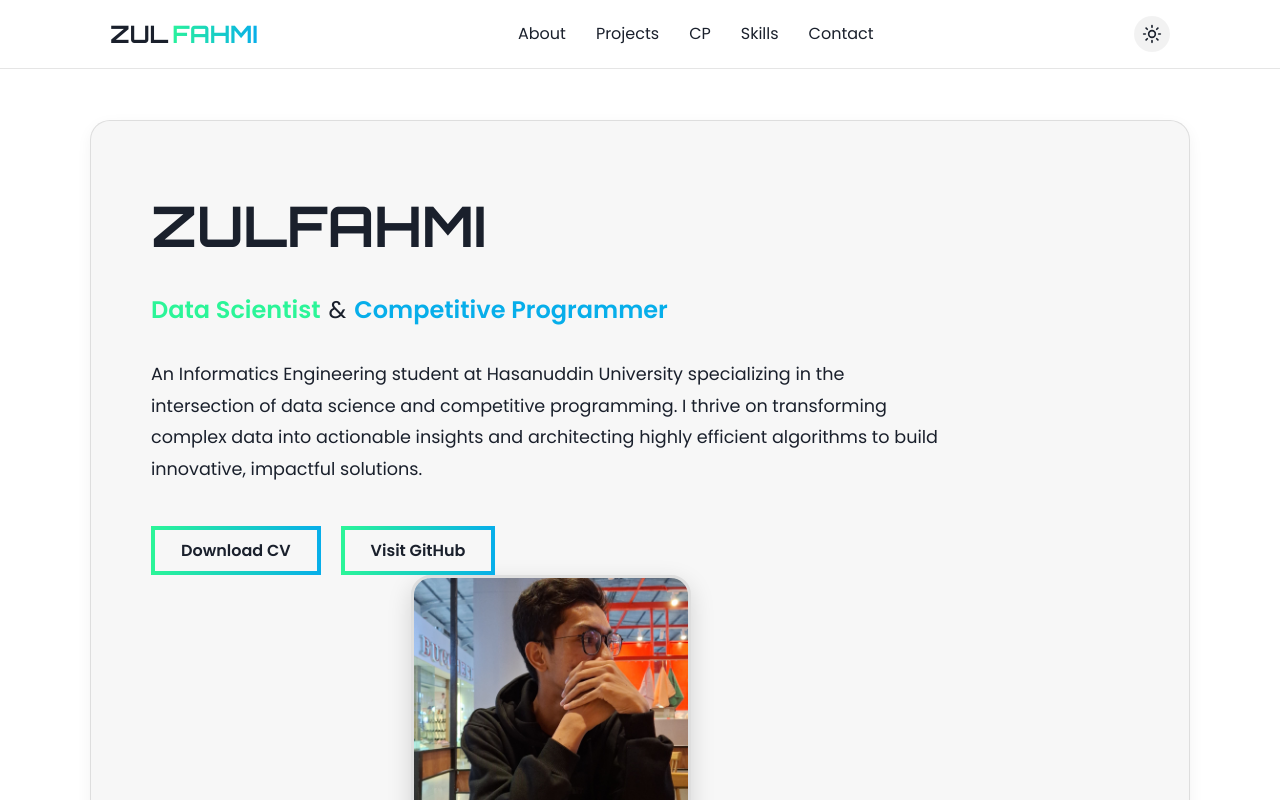
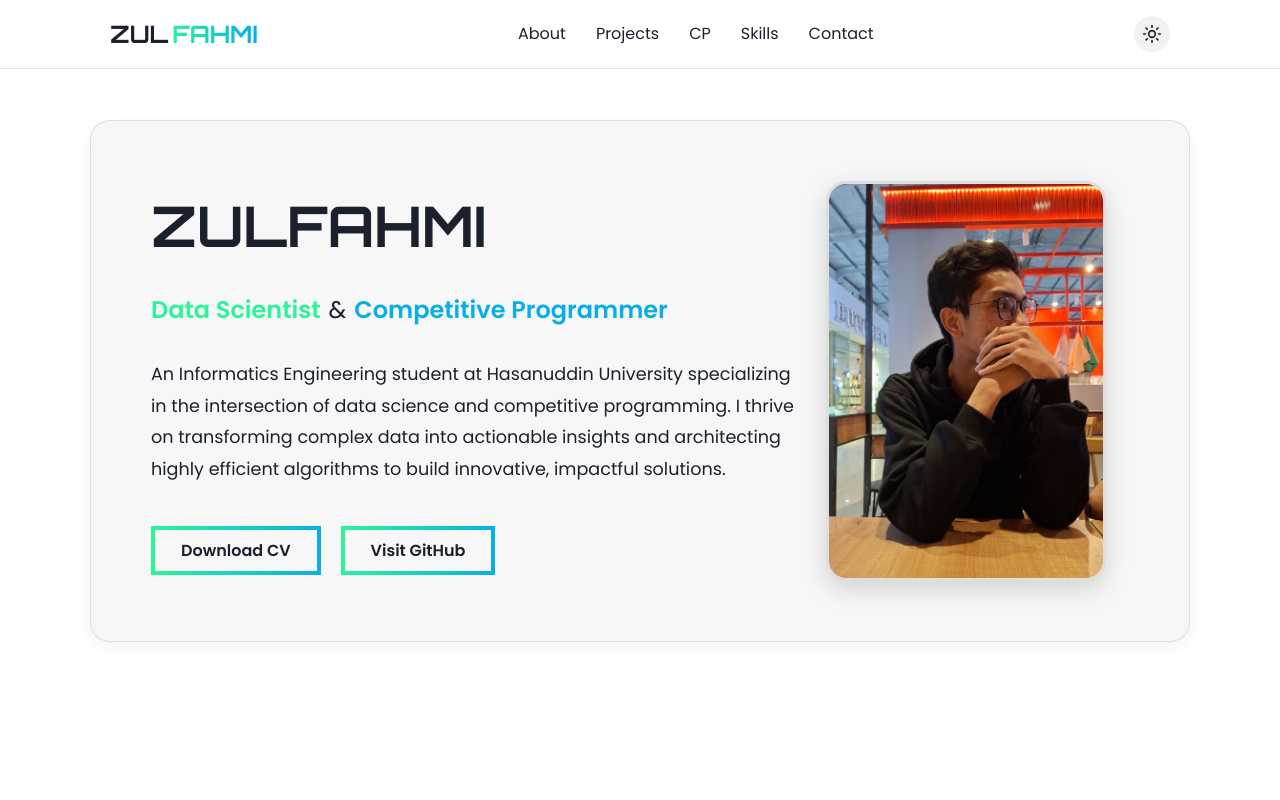
Before and after one commit to ZulfahmiCP/Portofolio-Website, a React (Create React App) app: page / in a window 1280 px wide. Shown: the top 800 px of the page. Built offline with nearby package versions, Linux system fonts and the light colour scheme.

Commit message:
Add Projects Links

```diff
--- a/src/components/About/About.jsx
+++ b/src/components/About/About.jsx
@@ -12,7 +12,7 @@ const About = () => {
     <section id="about">
       <div className="about-wrapper">
         <div className="about-container">
-          <div className="about-content">
+          <div className="about-text-content">
             <h1 className="about-title">ZULFAHMI</h1>
             <p className="about-subtitle">
               <span className="primary-text">Data Scientist</span>
@@ -39,10 +39,14 @@ const About = () => {
                 Visit GitHub
               </a>
             </div>
+          </div>
 
-            <div className="about-image">
-              <img src={`/assets/about-photo/profil-photo.jpg`} alt="Zulfahmi" className="profile-photo"/>
-            </div>
+          <div className="about-image">
+            <img
+              src={`/assets/about-photo/profil-photo.jpg`}
+              alt="Zulfahmi"
+              className="profile-photo"
+            />
           </div>
         </div>
       </div>
--- a/src/data/projects.js
+++ b/src/data/projects.js
@@ -24,7 +24,7 @@ const projectsData = [
       "Successfully predicted participant graduation outcomes with 82% Balanced Accuracy.",
     technologies: ["Python", "K-Means", "Unsupervised"],
     tags: ["ml", "ul", "class"],
-    githubUrl: "#",
+    githubUrl: "https://www.kaggle.com/code/zhulfa/horizone-minetoday-2025",
     demoUrl: "#",
   },
   {
@@ -38,7 +38,8 @@ const projectsData = [
       "Achieved a final cross-validation Accuracy Score of 96.93% on the training data.",
     technologies: ["Python", "XGBoost", "Optuna"],
     tags: ["ml", "class"],
-    githubUrl: "#",
+    githubUrl:
+      "https://www.kaggle.com/code/zhulfa/predict-introverts-extroverts",
     demoUrl: "#",
   },
   {
@@ -50,7 +51,7 @@ const projectsData = [
     impact: "",
     technologies: ["React", "JavaScript", "CSS"],
     tags: ["web"],
-    githubUrl: "",
+    githubUrl: "https://github.com/ZulfahmiCP/Portofolio-Website",
     demoUrl: "#",
   },
 ];
--- a/src/styles/components/about.css
+++ b/src/styles/components/about.css
@@ -13,6 +13,11 @@
   border: 1px solid var(--glass-border);
   backdrop-filter: blur(10px);
   -webkit-backdrop-filter: blur(10px);
+  display: grid;
+  grid-template-columns: 2fr 1fr;
+  /* gap: 60px;
+  align-items: center;
+  max-width: none; */
 }
 
 /* Update existing styles to account for new container */
@@ -89,7 +94,7 @@
 
 .profile-photo {
   width: 280px;
-  height: 280px;
+  height: 400px;
   border-radius: 20px;
   object-fit: cover;
   border: 3px solid var(--glass-border);
```
